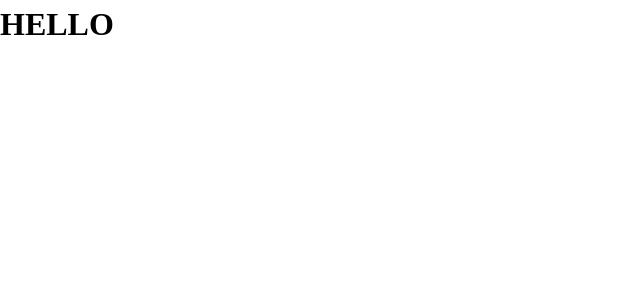
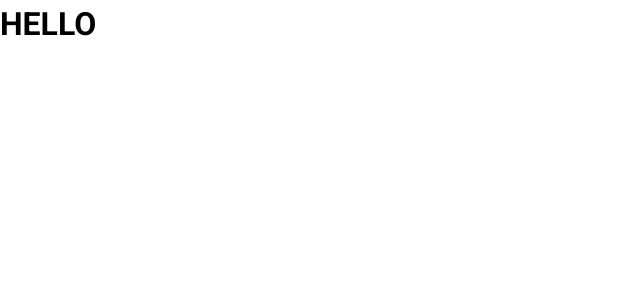
Before and after one commit to cyrillegoas/CyrilLeGoas_12_18082022, a React (Vite) app: page / in a window 1280 px wide. Shown: the top 300 px of the page, without its empty margins (0-640 px from the left). Built offline with nearby package versions, Linux system fonts and the light colour scheme.

Commit message:
ADD font

```diff
--- a/index.html
+++ b/index.html
@@ -4,6 +4,9 @@
     <meta charset="UTF-8" />
     <link rel="icon" type="image/svg+xml" href="/vite.svg" />
     <meta name="viewport" content="width=device-width, initial-scale=1.0" />
+    <link rel="preconnect" href="https://fonts.googleapis.com">
+    <link rel="preconnect" href="https://fonts.gstatic.com" crossorigin>
+    <link href="https://fonts.googleapis.com/css2?family=Roboto:wght@400;500;700&display=swap" rel="stylesheet">
     <title>Sportsee</title>
   </head>
   <body>
--- a/src/components/styles/Global.js
+++ b/src/components/styles/Global.js
@@ -57,4 +57,9 @@
     padding: 0;
     list-style: none;
   }
+
+  :root {
+    font-family: Roboto, sans-serif;
+    font-size: 16px;
+  }
 `;
```
